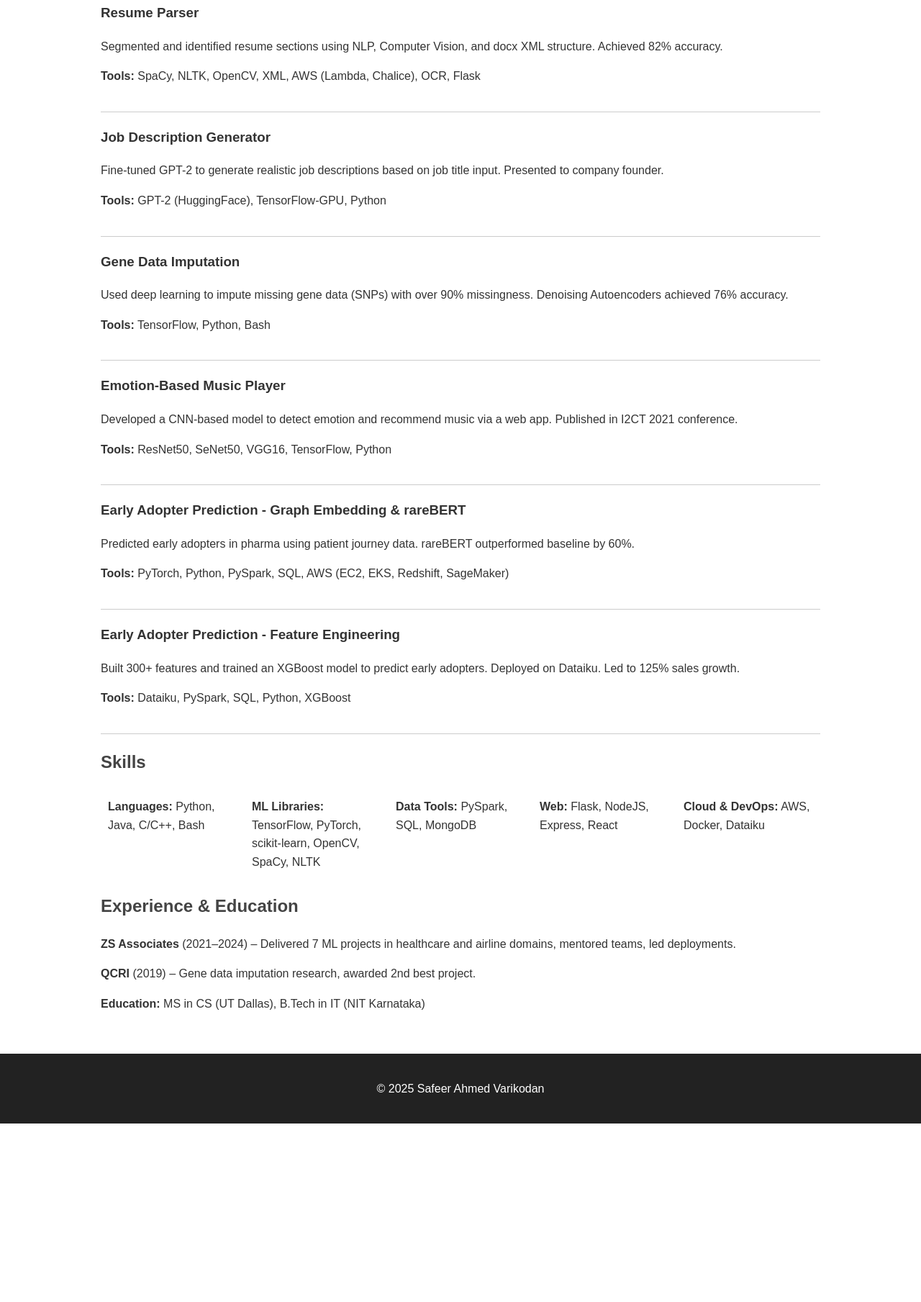
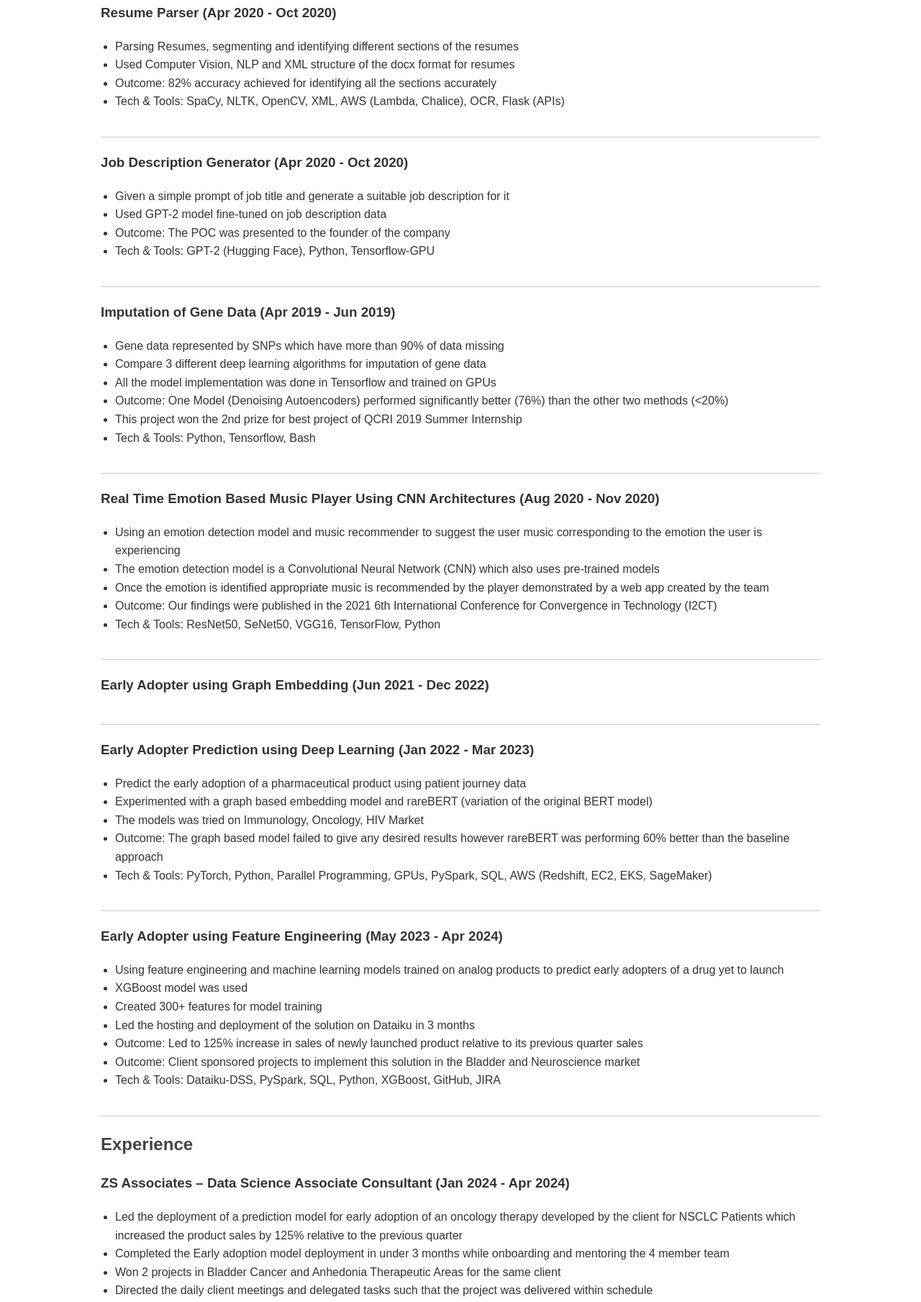
Before and after one commit to safeer1999/safeer1999.github.io, a plain HTML site: page index.html in a window 1280 px wide. Shown: the part 446-2255 px from the top of the page at 72% size. Before the commit the page ends 2007 px from the top, so only its background shows below. Drawn offline with Linux system fonts and the light colour scheme.

Commit message:
Update index.html

```diff
--- a/index.html
+++ b/index.html
@@ -26,7 +26,7 @@
     h1, h2 {
       color: #444;
     }
-    .project {
+    .project, .experience {
       border-bottom: 1px solid #ccc;
       margin-bottom: 20px;
       padding-bottom: 20px;
@@ -42,6 +42,9 @@
     .skills div {
       flex: 1;
       padding: 10px;
+    }
+    ul {
+      padding-left: 20px;
     }
   </style>
 </head>
@@ -60,35 +63,114 @@
     <section>
       <h2>Projects</h2>
       <div class="project">
-        <h3>Resume Parser</h3>
-        <p>Segmented and identified resume sections using NLP, Computer Vision, and docx XML structure. Achieved 82% accuracy.</p>
-        <p><strong>Tools:</strong> SpaCy, NLTK, OpenCV, XML, AWS (Lambda, Chalice), OCR, Flask</p>
+        <h3>Resume Parser (Apr 2020 - Oct 2020)</h3>
+        <ul>
+          <li>Parsing Resumes, segmenting and identifying different sections of the resumes</li>
+          <li>Used Computer Vision, NLP and XML structure of the docx format for resumes</li>
+          <li>Outcome: 82% accuracy achieved for identifying all the sections accurately</li>
+          <li>Tech & Tools: SpaCy, NLTK, OpenCV, XML, AWS (Lambda, Chalice), OCR, Flask (APIs)</li>
+        </ul>
       </div>
       <div class="project">
-        <h3>Job Description Generator</h3>
-        <p>Fine-tuned GPT-2 to generate realistic job descriptions based on job title input. Presented to company founder.</p>
-        <p><strong>Tools:</strong> GPT-2 (HuggingFace), TensorFlow-GPU, Python</p>
+        <h3>Job Description Generator (Apr 2020 - Oct 2020)</h3>
+        <ul>
+          <li>Given a simple prompt of job title and generate a suitable job description for it</li>
+          <li>Used GPT-2 model fine-tuned on job description data</li>
+          <li>Outcome: The POC was presented to the founder of the company</li>
+          <li>Tech & Tools: GPT-2 (Hugging Face), Python, Tensorflow-GPU</li>
+        </ul>
       </div>
       <div class="project">
-        <h3>Gene Data Imputation</h3>
-        <p>Used deep learning to impute missing gene data (SNPs) with over 90% missingness. Denoising Autoencoders achieved 76% accuracy.</p>
-        <p><strong>Tools:</strong> TensorFlow, Python, Bash</p>
+        <h3>Imputation of Gene Data (Apr 2019 - Jun 2019)</h3>
+        <ul>
+          <li>Gene data represented by SNPs which have more than 90% of data missing</li>
+          <li>Compare 3 different deep learning algorithms for imputation of gene data</li>
+          <li>All the model implementation was done in Tensorflow and trained on GPUs</li>
+          <li>Outcome: One Model (Denoising Autoencoders) performed significantly better (76%) than the other two methods (&lt;20%)</li>
+          <li>This project won the 2nd prize for best project of QCRI 2019 Summer Internship</li>
+          <li>Tech & Tools: Python, Tensorflow, Bash</li>
+        </ul>
       </div>
       <div class="project">
-        <h3>Emotion-Based Music Player</h3>
-        <p>Developed a CNN-based model to detect emotion and recommend music via a web app. Published in I2CT 2021 conference.</p>
-        <p><strong>Tools:</strong> ResNet50, SeNet50, VGG16, TensorFlow, Python</p>
+        <h3>Real Time Emotion Based Music Player Using CNN Architectures (Aug 2020 - Nov 2020)</h3>
+        <ul>
+          <li>Using an emotion detection model and music recommender to suggest the user music corresponding to the emotion the user is experiencing</li>
+          <li>The emotion detection model is a Convolutional Neural Network (CNN) which also uses pre-trained models</li>
+          <li>Once the emotion is identified appropriate music is recommended by the player demonstrated by a web app created by the team</li>
+          <li>Outcome: Our findings were published in the 2021 6th International Conference for Convergence in Technology (I2CT)</li>
+          <li>Tech & Tools: ResNet50, SeNet50, VGG16, TensorFlow, Python</li>
+        </ul>
       </div>
       <div class="project">
-        <h3>Early Adopter Prediction - Graph Embedding & rareBERT</h3>
-        <p>Predicted early adopters in pharma using patient journey data. rareBERT outperformed baseline by 60%.</p>
-        <p><strong>Tools:</strong> PyTorch, Python, PySpark, SQL, AWS (EC2, EKS, Redshift, SageMaker)</p>
+        <h3>Early Adopter using Graph Embedding (Jun 2021 - Dec 2022)</h3>
       </div>
       <div class="project">
-        <h3>Early Adopter Prediction - Feature Engineering</h3>
-        <p>Built 300+ features and trained an XGBoost model to predict early adopters. Deployed on Dataiku. Led to 125% sales growth.</p>
-        <p><strong>Tools:</strong> Dataiku, PySpark, SQL, Python, XGBoost</p>
+        <h3>Early Adopter Prediction using Deep Learning (Jan 2022 - Mar 2023)</h3>
+        <ul>
+          <li>Predict the early adoption of a pharmaceutical product using patient journey data</li>
+          <li>Experimented with a graph based embedding model and rareBERT (variation of the original BERT model)</li>
+          <li>The models was tried on Immunology, Oncology, HIV Market</li>
+          <li>Outcome: The graph based model failed to give any desired results however rareBERT was performing 60% better than the baseline approach</li>
+          <li>Tech & Tools: PyTorch, Python, Parallel Programming, GPUs, PySpark, SQL, AWS (Redshift, EC2, EKS, SageMaker)</li>
+        </ul>
       </div>
+      <div class="project">
+        <h3>Early Adopter using Feature Engineering (May 2023 - Apr 2024)</h3>
+        <ul>
+          <li>Using feature engineering and machine learning models trained on analog products to predict early adopters of a drug yet to launch</li>
+          <li>XGBoost model was used</li>
+          <li>Created 300+ features for model training</li>
+          <li>Led the hosting and deployment of the solution on Dataiku in 3 months</li>
+          <li>Outcome: Led to 125% increase in sales of newly launched product relative to its previous quarter sales</li>
+          <li>Outcome: Client sponsored projects to implement this solution in the Bladder and Neuroscience market</li>
+          <li>Tech & Tools: Dataiku-DSS, PySpark, SQL, Python, XGBoost, GitHub, JIRA</li>
+        </ul>
+      </div>
+    </section>
+
+    <section>
+      <h2>Experience</h2>
+      <div class="experience">
+        <h3>ZS Associates – Data Science Associate Consultant (Jan 2024 - Apr 2024)</h3>
+        <ul>
+          <li>Led the deployment of a prediction model for early adoption of an oncology therapy developed by the client for NSCLC Patients which increased the product sales by 125% relative to the previous quarter</li>
+          <li>Completed the Early adoption model deployment in under 3 months while onboarding and mentoring the 4 member team</li>
+          <li>Won 2 projects in Bladder Cancer and Anhedonia Therapeutic Areas for the same client</li>
+          <li>Directed the daily client meetings and delegated tasks such that the project was delivered within schedule</li>
+        </ul>
+      </div>
+      <div class="experience">
+        <h3>ZS Associates – Data Science Associate (Jun 2021 - Dec 2023)</h3>
+        <ul>
+          <li>Served 3 Pharmaceutical and 1 Airline Client by delivering 7 ML/AI projects</li>
+          <li>Implemented a 300+ feature Data Engineering Pipeline using Pyspark in under 2 months</li>
+          <li>Implemented the research and development experiments for rareBERT algorithm over 1.5 years. The model had a 60% performance lift over the baseline approach for predicting early adopters of a drug</li>
+          <li>Trained health care provider models for 7 different target variables for Botox Treatment Therapy over 4 therapeutic areas that achieved at least 90% AUPRC</li>
+          <li>Accomplished and presented the results for the Botox model to the clients in under 4 weeks</li>
+        </ul>
+      </div>
+      <div class="experience">
+        <h3>QCRI – ML Intern (Apr 2019 - Jun 2019)</h3>
+        <ul>
+          <li>Experimented with 3 models to achieve the highest performance of 76% accuracy for gene data imputation</li>
+        </ul>
+      </div>
+    </section>
+
+    <section>
+      <h2>Awards & Publications</h2>
+      <ul>
+        <li><strong>6th International Conference for Convergence in Technology</strong>, Pune, India – Presented the paper "Real Time Emotion Based Music Player Using CNN Architectures" under Dr. Dinesh Naik from NIT Karnataka (Apr 2021)</li>
+        <li><strong>QCRI</strong>, Doha, Qatar – Runner up for Best Summer Internship Project (May 2019)</li>
+      </ul>
+    </section>
+
+    <section>
+      <h2>Education</h2>
+      <ul>
+        <li><strong>The University of Texas at Dallas</strong>, Dallas, Texas – MS in Computer Science (4.0 GPA), Graduating in May 2026</li>
+        <li><strong>National Institute of Technology Karnataka</strong>, Mangalore – B.Tech., Information Technology (7.86 GPA), May 2021</li>
+      </ul>
     </section>
 
     <section>
@@ -111,13 +193,6 @@
         </div>
       </div>
     </section>
-
-    <section>
-      <h2>Experience & Education</h2>
-      <p><strong>ZS Associates</strong> (2021–2024) – Delivered 7 ML projects in healthcare and airline domains, mentored teams, led deployments.</p>
-      <p><strong>QCRI</strong> (2019) – Gene data imputation research, awarded 2nd best project.</p>
-      <p><strong>Education:</strong> MS in CS (UT Dallas), B.Tech in IT (NIT Karnataka)</p>
-    </section>
   </div>
 
   <footer>
```
